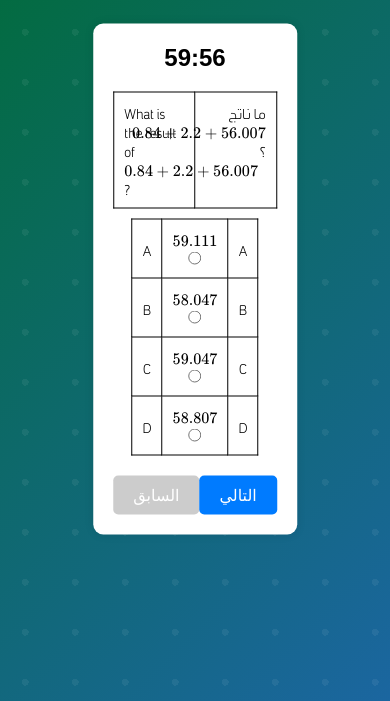
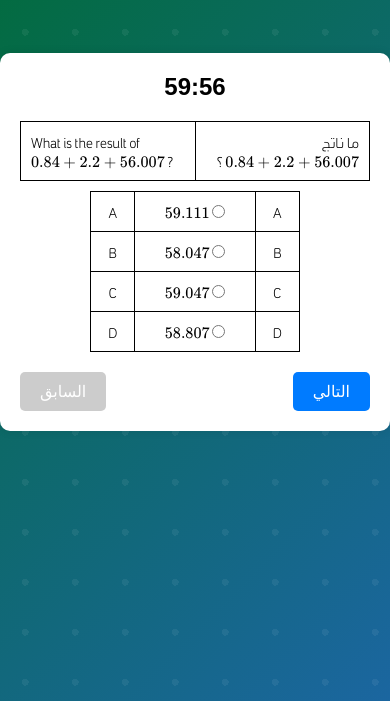
Before and after one commit to ABALQARNI/MockTest, a plain HTML site: page math.html in a window 390 px wide. Shown: the part 143-844 px from the top of the page. Drawn offline with nearby package versions, Linux system fonts and the light colour scheme; a web font is replaced by a local one.

Commit message:
Update style.css

```diff
--- a/assets/css/style.css
+++ b/assets/css/style.css
@@ -278,4 +278,11 @@ body {
     overflow-wrap: break-word;
     vertical-align: top;
   }
+  .exam-container, #exam-container {
+    position: relative;
+    top: auto;
+    left: auto;
+    transform: none;
+    margin: 40px auto;
+  }
 }
```
